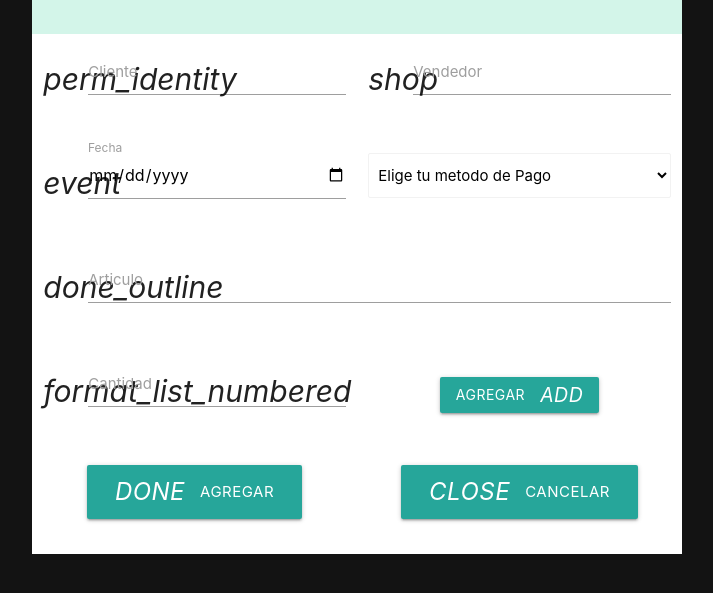
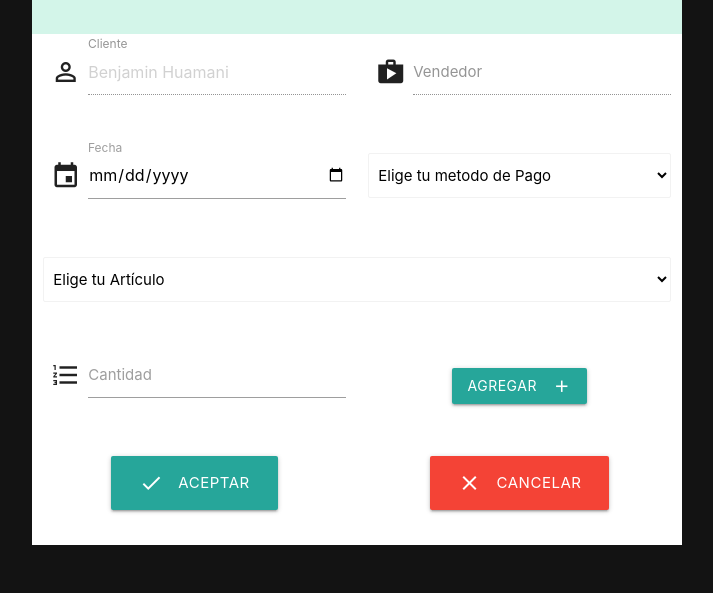
Before and after one commit to b3nj4hb/Materialize, a plain HTML site: page index.html in a window 1280 px wide. Shown: the part 195-788 px from the top of the page, without its empty margins (283-996 px from the left). Drawn offline with nearby package versions, Linux system fonts and the light colour scheme.

Commit message:
Update index.html

```diff
--- a/index.html
+++ b/index.html
@@ -7,6 +7,7 @@
     <meta name="viewport" content="width=device-width, initial-scale=1.0">
     <title>Document</title>
     <link rel="stylesheet" href="https://cdnjs.cloudflare.com/ajax/libs/materialize/1.0.0/css/materialize.min.css">
+    <link href="https://fonts.googleapis.com/icon?family=Material+Icons" rel="stylesheet">
 </head>
 <center>
 
@@ -32,12 +33,12 @@
                     <div class="row">
                         <div class="input-field col s6">
                             <i class="material-icons prefix">perm_identity</i>
-                            <input id="icon_prefix" type="text" class="validate">
+                            <input disabled id="icon_prefix" type="text" class="validate" placeholder="Benjamin Huamani">
                             <label for="icon_prefix">Cliente</label>
                         </div>
                         <div class="input-field col s6">
                             <i class="material-icons prefix">shop</i>
-                            <input id="icon_telephone" type="text" class="validate">
+                            <input disabled id="icon_telephone" type="text" class="validate">
                             <label for="icon_telephone">Vendedor</label>
                         </div>
                     </div>
@@ -62,9 +63,12 @@
                 <form class="col s12">
                     <div class="row">
                         <div class="input-field col s12">
-                            <i class="material-icons prefix">done_outline</i>
-                            <input id="icon_prefix" type="text" class="validate">
-                            <label for="icon_prefix">Articulo</label>
+                            <select class="browser-default">
+                                <option value="" disabled selected>Elige tu Artículo</option>
+                                <option value="1">Detergentes</option>
+                                <option value="2">Conservas</option>
+                                <option value="3">Menestras</option>
+                            </select>
                         </div>
                     </div>
                 </form>
@@ -85,10 +89,10 @@
                 <form class="col s12">
                     <div class="row">
                         <div class="input-field col s6">
-                            <a class="waves-effect waves-light btn-large"><i class="material-icons left">done</i>AGREGAR</a>
+                            <a class="waves-effect waves-light btn-large"><i class="material-icons left">done</i>ACEPTAR</a>
                         </div>
                         <div class="input-field col s6">
-                            <a class="waves-effect waves-light btn-large"><i class="material-icons left">close</i>CANCELAR</a>
+                            <a class="waves-effect waves-light red btn-large"><i class="material-icons left">close</i>CANCELAR</a>
                         </div>
                     </div>
                 </form>
```
